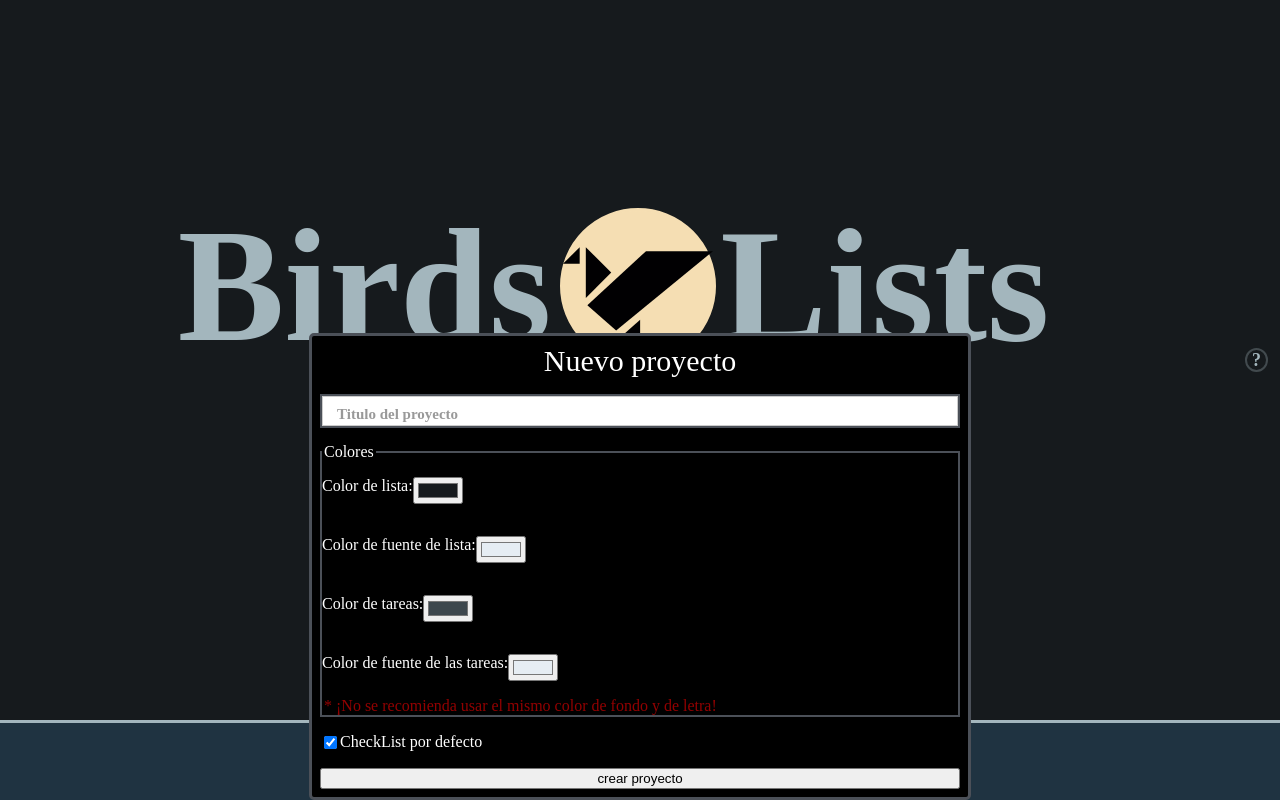
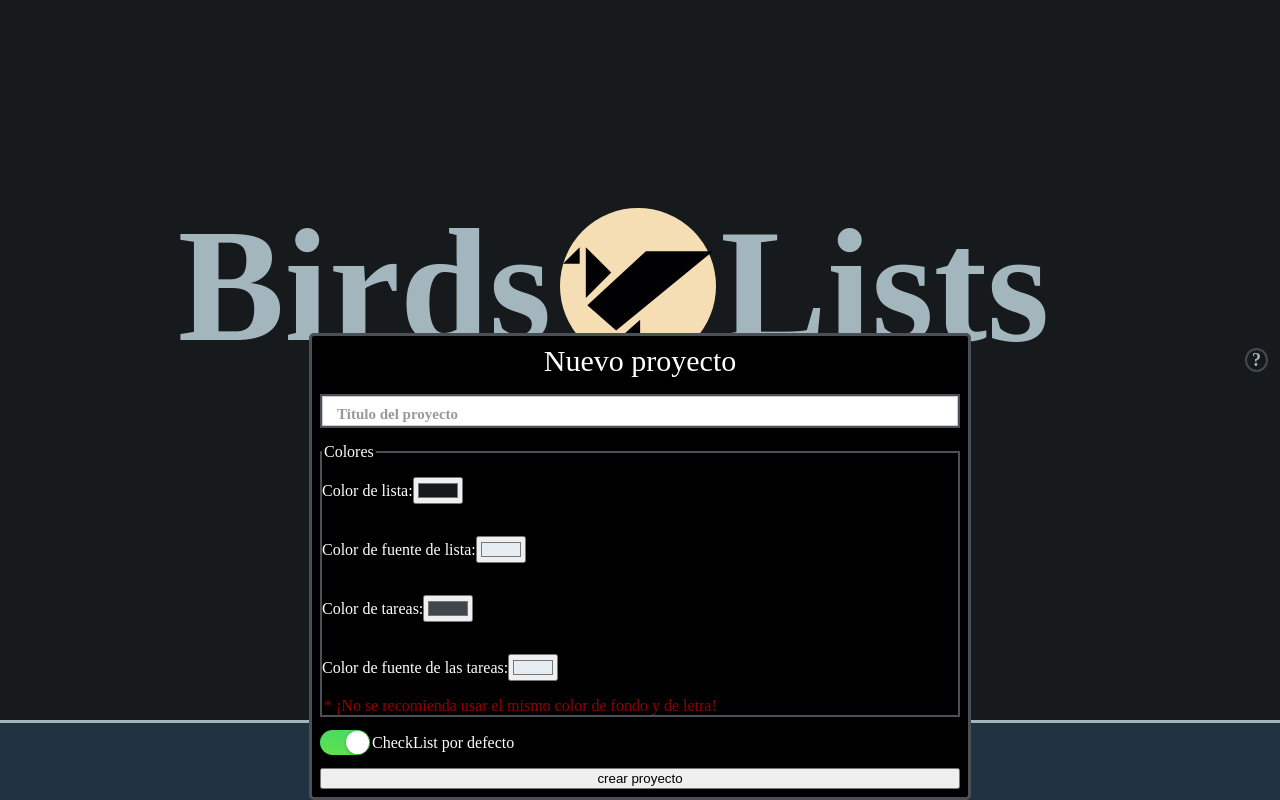
Before and after one commit to BenjaminFisico/Bird-Lists, an Angular app: page /home in a window 1280 px wide. Both pictures are taken after a click on the button "Nuevo proyecto". Built offline with nearby package versions, Linux system fonts and the light colour scheme.

Commit message:
Se mejoro la User Interface de los checkBOX al crear un nuevo proyecto!

```diff
--- a/src/app/components/project-properties/project-properties.component.css
+++ b/src/app/components/project-properties/project-properties.component.css
@@ -86,6 +86,7 @@ fieldset{
 .colorChooser{
     display: flex;
     flex-direction: row;
+    align-items: center;
     margin: 16px 0;
     border: 0;
 }
@@ -104,3 +105,37 @@ fieldset{
     color: rgb(146, 0, 0);
     border: 0;
 }
+
+.checkBoxInput + label{
+    position: absolute;
+    width: 50px;
+    height: 25px;
+    border-radius: 50px;
+    background: linear-gradient(to bottom, #b3b3b3, #e6e6e6);
+    cursor: pointer;
+}
+
+.checkBoxInput + label:after{
+    content: '';
+    position: absolute;
+    top: 1px;
+    left: 1px;
+    width: 23px;
+    height: 23px;
+    border-radius: 50%;
+    background-color: #fff;
+    box-shadow: 0 1px 3px rgba(0, 0, 0, 0.3);
+    transition: transform 200ms linear;
+}
+
+.checkBoxInput:checked + label{
+    background: linear-gradient(to bottom, #4cd964, #5de24e);
+}
+
+.checkBoxInput:checked + label:after{
+    transform: translateX(25px);
+}
+
+label + span{
+    margin-left: 32px;
+}
--- a/src/app/components/project-properties/project-properties.component.html
+++ b/src/app/components/project-properties/project-properties.component.html
@@ -30,8 +30,9 @@
         </fieldset>
     </fieldset>
     <fieldset class="colorChooser" form="projectPropertiesForm">
-        <input type="checkbox" id="checksCheck" [checked]="defaultCheck">
-        <label for="checksCheck">CheckList por defecto</label>
+        <input class="checkBoxInput" type="checkbox" id="checksCheck" [checked]="defaultCheck">
+        <label for="checksCheck"></label>
+        <span>CheckList por defecto</span>
     </fieldset>
     <button type="button" (click)="buttonEmit()" form="projectPropertiesForm">{{newProyect ? 'crear proyecto' : 'ok'}}</button>
 </form>
```
